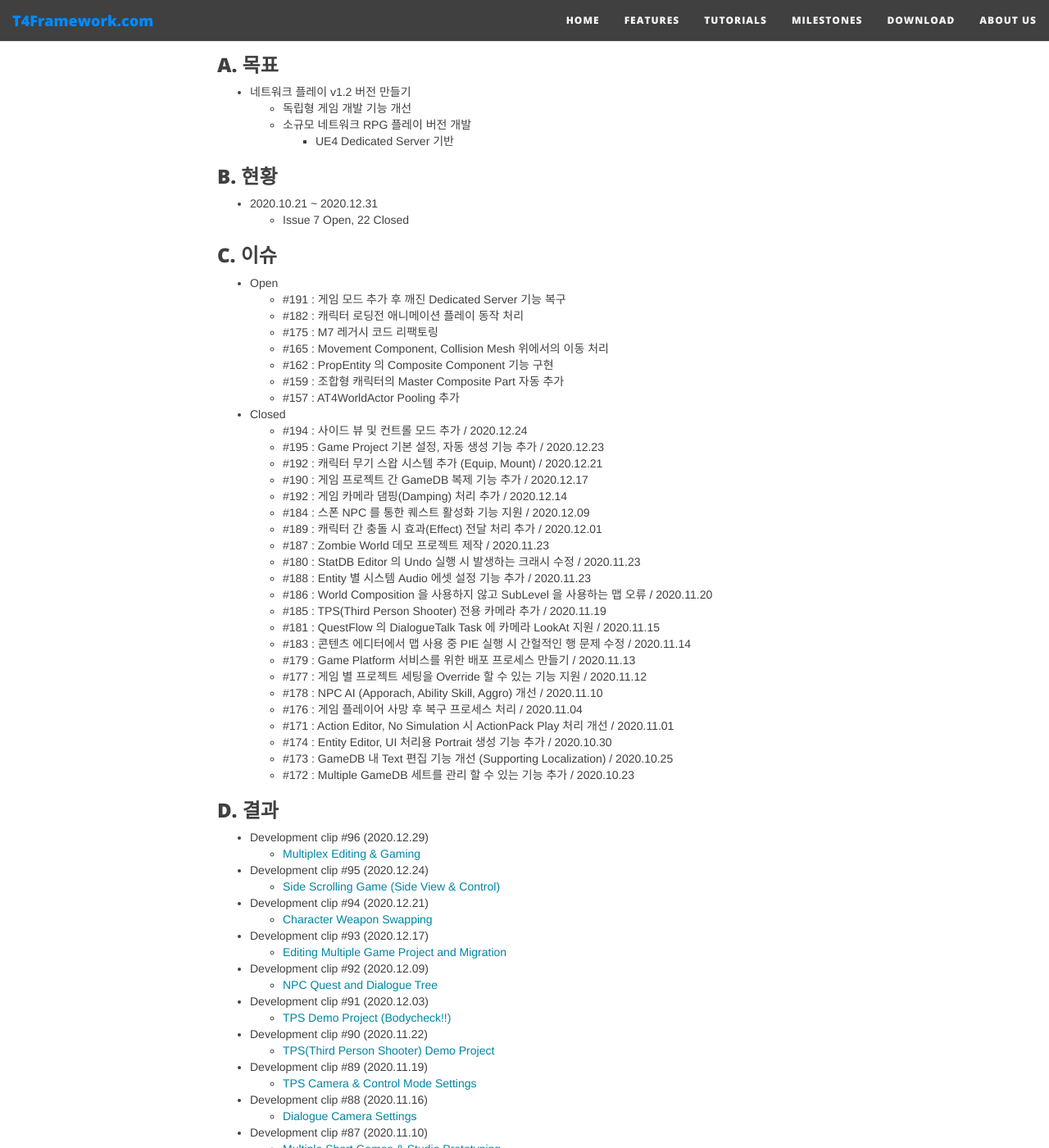
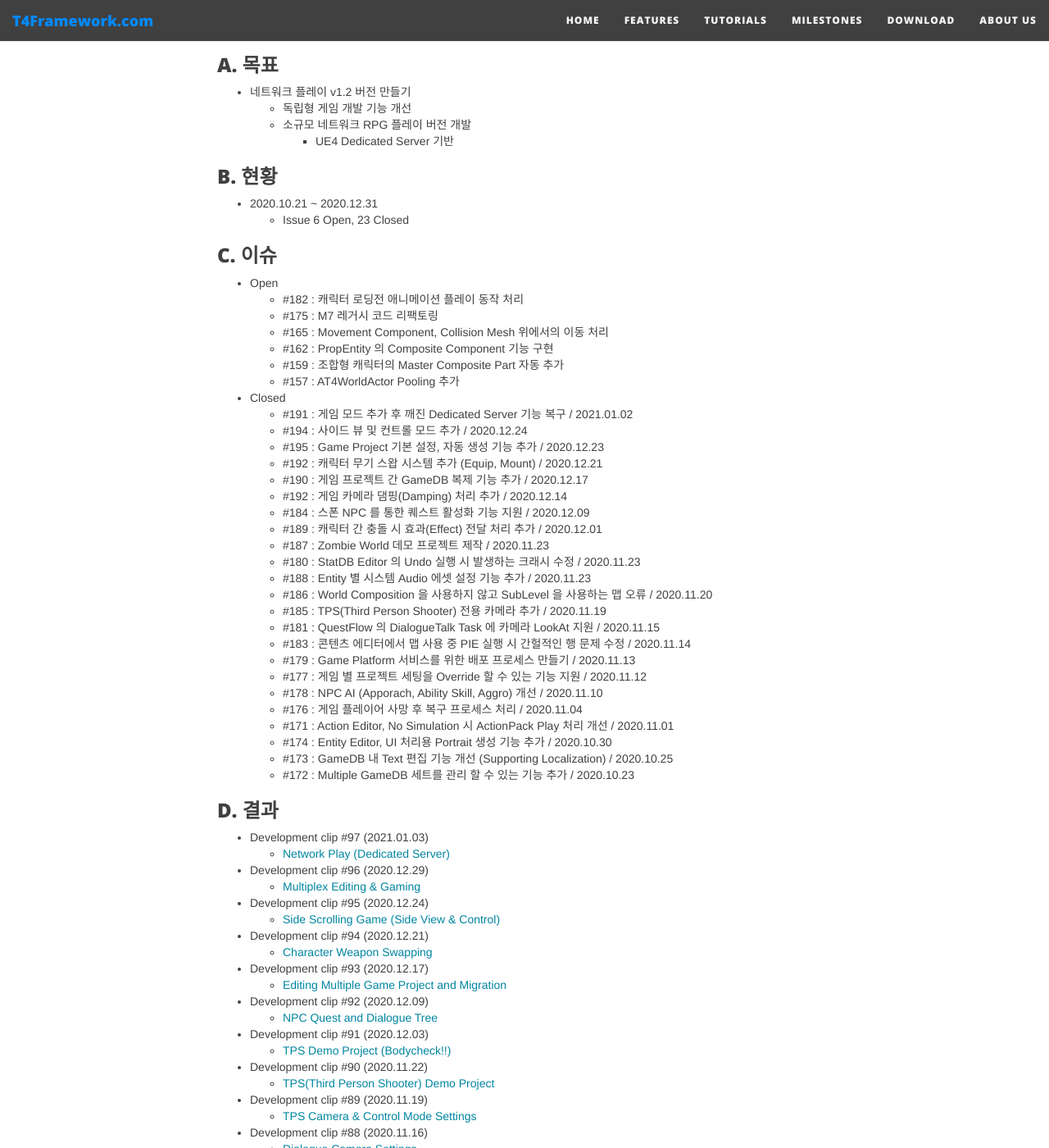
Before and after one commit to T4Framework/T4Framework_WebSite, a Jekyll site: the page built from docs/T4Framework_Milestone8_Achieved.md, in a window 1280 px wide and 1400 px high, scrolled down 317 px. Shown: the whole window at 82% size. Built offline with Jekyll 4.4.1, drawn with Linux system fonts in a browser that asks for light colours; nearby versions of some CDN libraries.

Commit message:
dev clip 97

```diff
--- a/docs/T4Framework_Milestone8_Achieved.md
+++ b/docs/T4Framework_Milestone8_Achieved.md
@@ -15,12 +15,11 @@ subtitle: Milestone 8 (2020.10.21 ~ 2020.12.18)
 ### B. 현황
 
 - 2020.10.21 ~ 2020.12.31
-  - Issue 7 Open, 22 Closed
+  - Issue 6 Open, 23 Closed
 
 ### C. 이슈
 
 - Open
-  - #191 : 게임 모드 추가 후 깨진 Dedicated Server 기능 복구
   - #182 : 캐릭터 로딩전 애니메이션 플레이 동작 처리
   - #175 : M7 레거시 코드 리팩토링
   - #165 : Movement Component, Collision Mesh 위에서의 이동 처리
@@ -29,6 +28,7 @@ subtitle: Milestone 8 (2020.10.21 ~ 2020.12.18)
   - #157 : AT4WorldActor Pooling 추가
 
 - Closed
+  - #191 : 게임 모드 추가 후 깨진 Dedicated Server 기능 복구 / 2021.01.02
   - #194 : 사이드 뷰 및 컨트롤 모드 추가 / 2020.12.24
   - #195 : Game Project 기본 설정, 자동 생성 기능 추가 / 2020.12.23
   - #192 : 캐릭터 무기 스왑 시스템 추가 (Equip, Mount) / 2020.12.21
@@ -54,6 +54,8 @@ subtitle: Milestone 8 (2020.10.21 ~ 2020.12.18)
 
 ### D. 결과
 
+- Development clip #97 (2021.01.03)
+  - [Network Play (Dedicated Server)](https://youtu.be/zsMBieqbRaU){: target="_blank" }
 - Development clip #96 (2020.12.29)
   - [Multiplex Editing & Gaming](https://youtu.be/Zih8rM1W9cE){: target="_blank" }
 - Development clip #95 (2020.12.24)
--- a/docs/index.html
+++ b/docs/index.html
@@ -36,9 +36,9 @@ subtitle: The Most Powerful MMO Action RPG Framework for UE4
     <a href="https://www.youtube.com/channel/UCoVNwMxu9CUzc92zGYN4l6A" target="_blank"><b>More Clips...</b></a>
 </center>
 <hr />
-<div class="embed-container"><iframe src="https://www.youtube.com/embed/Zih8rM1W9cE" frameborder="0" width="1280" height="720"></iframe></div>
+<div class="embed-container"><iframe src="https://www.youtube.com/embed/zsMBieqbRaU" frameborder="0" width="1280" height="720"></iframe></div>
 <center>
-    <b>Multiplex Editing & Gaming - 2020.12.29</b><br />
+    <b>Network Play (Dedicated Server) - 2021.01.03</b><br />
     <a href="https://t4framework.com/T4Framework_Features"><b>More Features...</b></a>
 </center>
 
```
Also changed, not shown: docs/T4Framework_Features.md (+1 -1 lines), docs/T4Framework_Features_FlexibleFramework.md (+1 -1 lines).
